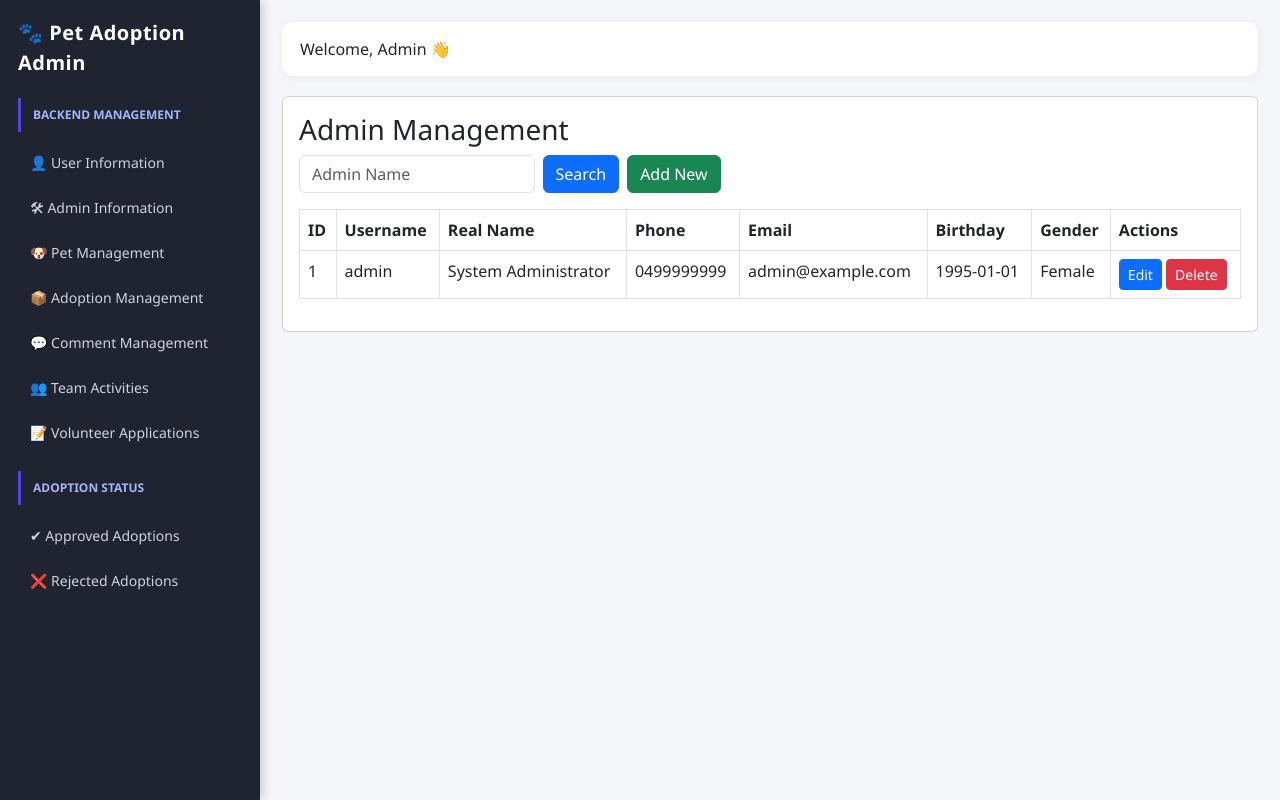
After one commit to onikirinana/pet_adoption_system, a Flask app: page /admin/admins in a window 1280 px wide. The commit adds this page. Run offline with Flask 3, Linux system fonts and the light colour scheme; the visitor is signed in with stand-in values (Sample User, id 1); data comes from the database, SQL or seed files in the repository.

Commit message:
Improve admin sidebar UI to modern SaaS style

```diff
--- a/app.py
+++ b/app.py
@@ -249,6 +249,19 @@ def admin_dashboard():
 def admin_logout():
     session.clear()
     return redirect("/")
+
+@app.route("/admin/admins")
+def admin_admins():
+    if not session.get("admin"):
+        return redirect("/")
+
+    db = get_db()
+    cursor = db.cursor()
+
+    cursor.execute("SELECT * FROM admins")
+    admins = cursor.fetchall()
+
+    return render_template("admin/admins.html", admins=admins)
 # =========================
 # RUN
 # =========================
--- /dev/null
+++ b/templates/admin/admins.html
@@ -0,0 +1,56 @@
+{% extends "admin/layout.html" %}
+
+{% block content %}
+
+<div class="card p-3">
+
+    <h3>Admin Management</h3>
+
+    <!-- Search + Add -->
+    <div class="mb-3 d-flex gap-2">
+        <input type="text" class="form-control w-25" placeholder="Admin Name">
+
+        <button class="btn btn-primary">Search</button>
+        <button class="btn btn-success">Add New</button>
+    </div>
+
+    <!-- Table -->
+    <table class="table table-bordered table-hover">
+
+        <thead>
+            <tr>
+                <th>ID</th>
+                <th>Username</th>
+                <th>Real Name</th>
+                <th>Phone</th>
+                <th>Email</th>
+                <th>Birthday</th>
+                <th>Gender</th>
+                <th>Actions</th>
+            </tr>
+        </thead>
+
+        <tbody>
+            {% for a in admins %}
+            <tr>
+                <td>{{ a.id }}</td>
+                <td>{{ a.admin_name }}</td>
+                <td>{{ a.real_name }}</td>
+                <td>{{ a.telephone }}</td>
+                <td>{{ a.email }}</td>
+                <td>{{ a.birthday }}</td>
+                <td>{{ a.gender }}</td>
+
+                <td>
+                    <button class="btn btn-sm btn-primary">Edit</button>
+                    <button class="btn btn-sm btn-danger">Delete</button>
+                </td>
+            </tr>
+            {% endfor %}
+        </tbody>
+
+    </table>
+
+</div>
+
+{% endblock %}
--- a/templates/admin/layout.html
+++ b/templates/admin/layout.html
@@ -7,66 +7,11 @@
 
     <link href="https://cdn.jsdelivr.net/npm/bootstrap@5.3.0/dist/css/bootstrap.min.css" rel="stylesheet">
 
-    <style>
-        body {
-            margin: 0;
-            background: #f4f6f9;
-        }
-
-        .sidebar {
-            width: 240px;
-            height: 100vh;
-            background: #1f2937;
-            color: white;
-            position: fixed;
-            left: 0;
-            top: 0;
-            padding: 20px;
-        }
-
-        .sidebar h3 {
-            color: #fff;
-            margin-bottom: 30px;
-        }
-
-        .sidebar a {
-            display: block;
-            color: #cbd5e1;
-            padding: 10px;
-            text-decoration: none;
-            border-radius: 6px;
-        }
-
-        .sidebar a:hover {
-            background: #374151;
-            color: white;
-        }
-
-        .main {
-            margin-left: 240px;
-            padding: 20px;
-        }
-
-        .topbar {
-            background: white;
-            padding: 15px;
-            border-radius: 10px;
-            margin-bottom: 20px;
-        }
-    </style>
 </head>
 
 <body>
 
-    <div class="sidebar">
-        <h3>🐾 Admin Panel</h3>
-
-        <a href="/admin/dashboard">Dashboard</a>
-        <a href="/admin/users">Users</a>
-        <a href="/admin/pets">Pets</a>
-        <a href="/admin/applications">Applications</a>
-        <a href="/admin/logout">Logout</a>
-    </div>
+    {% include "admin/sidebar.html" %}
 
     <div class="main">
 
--- /dev/null
+++ b/templates/admin/sidebar.html
@@ -0,0 +1,116 @@
+<!DOCTYPE html>
+<html lang="en">
+
+<head>
+    <meta charset="UTF-8">
+    <title>Admin Panel</title>
+
+    <link href="https://cdn.jsdelivr.net/npm/bootstrap@5.3.0/dist/css/bootstrap.min.css" rel="stylesheet">
+
+    <style>
+        body {
+            margin: 0;
+            font-family: 'Segoe UI', sans-serif;
+            background: #f4f6fa;
+        }
+
+        /* Sidebar */
+        .sidebar {
+            width: 260px;
+            height: 100vh;
+            background: #1f2430;
+            color: white;
+            position: fixed;
+            top: 0;
+            left: 0;
+            padding: 18px;
+            overflow-y: auto;
+            box-shadow: 2px 0 10px rgba(0, 0, 0, 0.2);
+        }
+
+        .sidebar-title {
+            font-size: 20px;
+            font-weight: bold;
+            margin-bottom: 20px;
+            letter-spacing: 0.5px;
+        }
+
+        /* SECTION HEADER (better than solid blue block) */
+        .menu-section {
+            margin: 18px 0 10px;
+            padding: 8px 12px;
+            font-size: 12px;
+            font-weight: 600;
+            color: #a5b4fc;
+            text-transform: uppercase;
+            border-left: 3px solid #4f46e5;
+        }
+
+        /* MENU ITEM */
+        .sidebar a {
+            display: block;
+            color: #cbd5e1;
+            padding: 10px 12px;
+            margin-bottom: 4px;
+            text-decoration: none;
+            border-radius: 8px;
+            font-size: 14px;
+            transition: all 0.2s ease;
+        }
+
+        .sidebar a:hover {
+            background: rgba(79, 70, 229, 0.15);
+            color: white;
+            transform: translateX(3px);
+        }
+
+        /* ACTIVE STATE (you can use manually later) */
+        .sidebar a.active {
+            background: #4f46e5;
+            color: white;
+        }
+
+        /* Main */
+        .main {
+            margin-left: 260px;
+            padding: 22px;
+        }
+
+        .topbar {
+            background: white;
+            padding: 15px 18px;
+            border-radius: 12px;
+            margin-bottom: 20px;
+            box-shadow: 0 2px 8px rgba(0, 0, 0, 0.05);
+            font-weight: 500;
+        }
+    </style>
+</head>
+
+<body>
+
+    <!-- Sidebar -->
+    <div class="sidebar">
+
+        <div class="sidebar-title">🐾 Pet Adoption Admin</div>
+
+        <div class="menu-section">Backend Management</div>
+
+        <a href="/admin/users">👤 User Information</a>
+        <a href="/admin/admins">🛠 Admin Information</a>
+        <a href="/admin/pets">🐶 Pet Management</a>
+        <a href="/admin/adoption">📦 Adoption Management</a>
+        <a href="/admin/comments">💬 Comment Management</a>
+        <a href="/admin/team">👥 Team Activities</a>
+        <a href="/admin/apply">📝 Volunteer Applications</a>
+
+        <div class="menu-section">Adoption Status</div>
+
+        <a href="/admin/adoption/approved">✔ Approved Adoptions</a>
+        <a href="/admin/adoption/rejected">❌ Rejected Adoptions</a>
+
+    </div>
+
+</body>
+
+</html>
```
Also changed, not shown: templates/admin/dashboard.html (+1 -83 lines).
